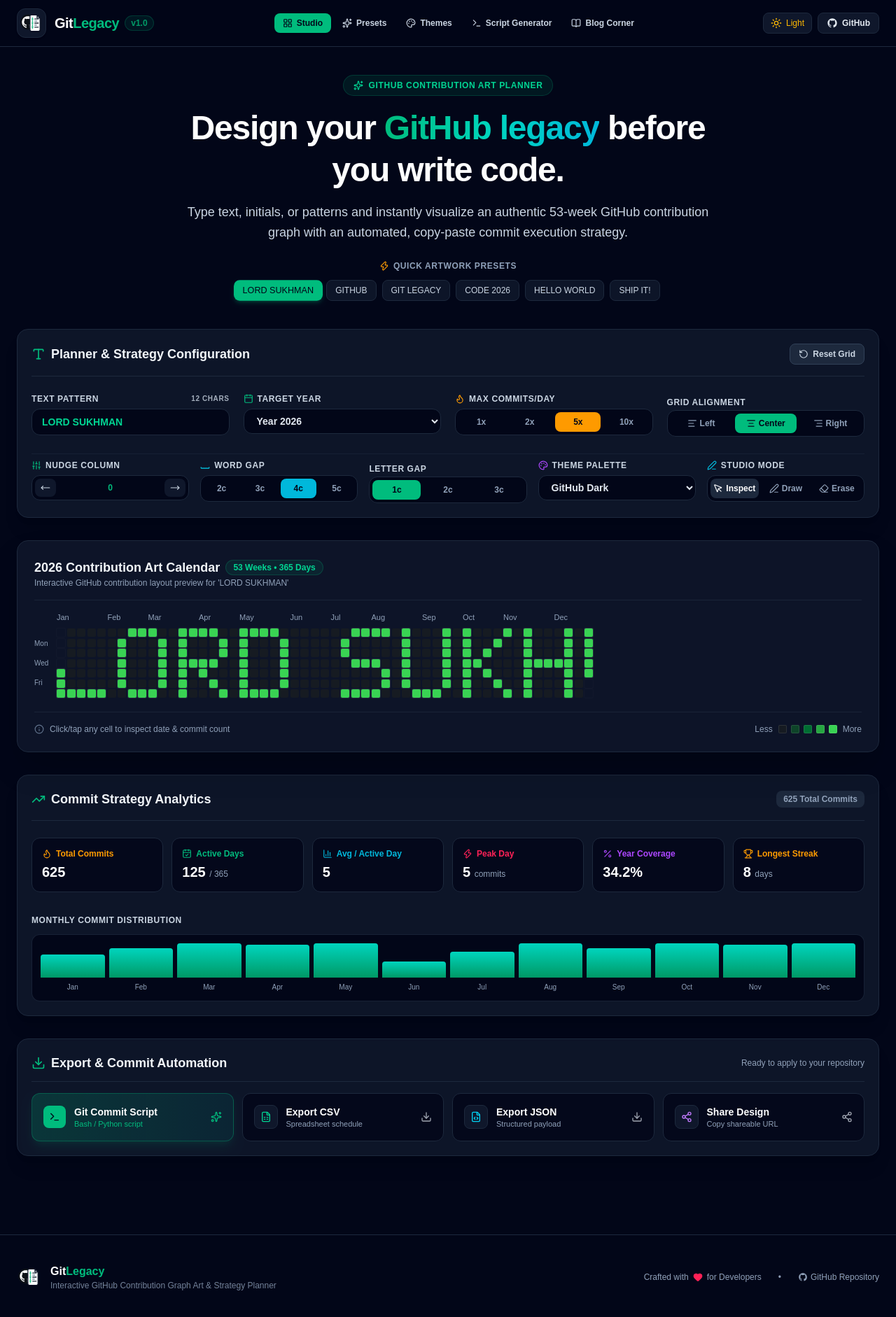
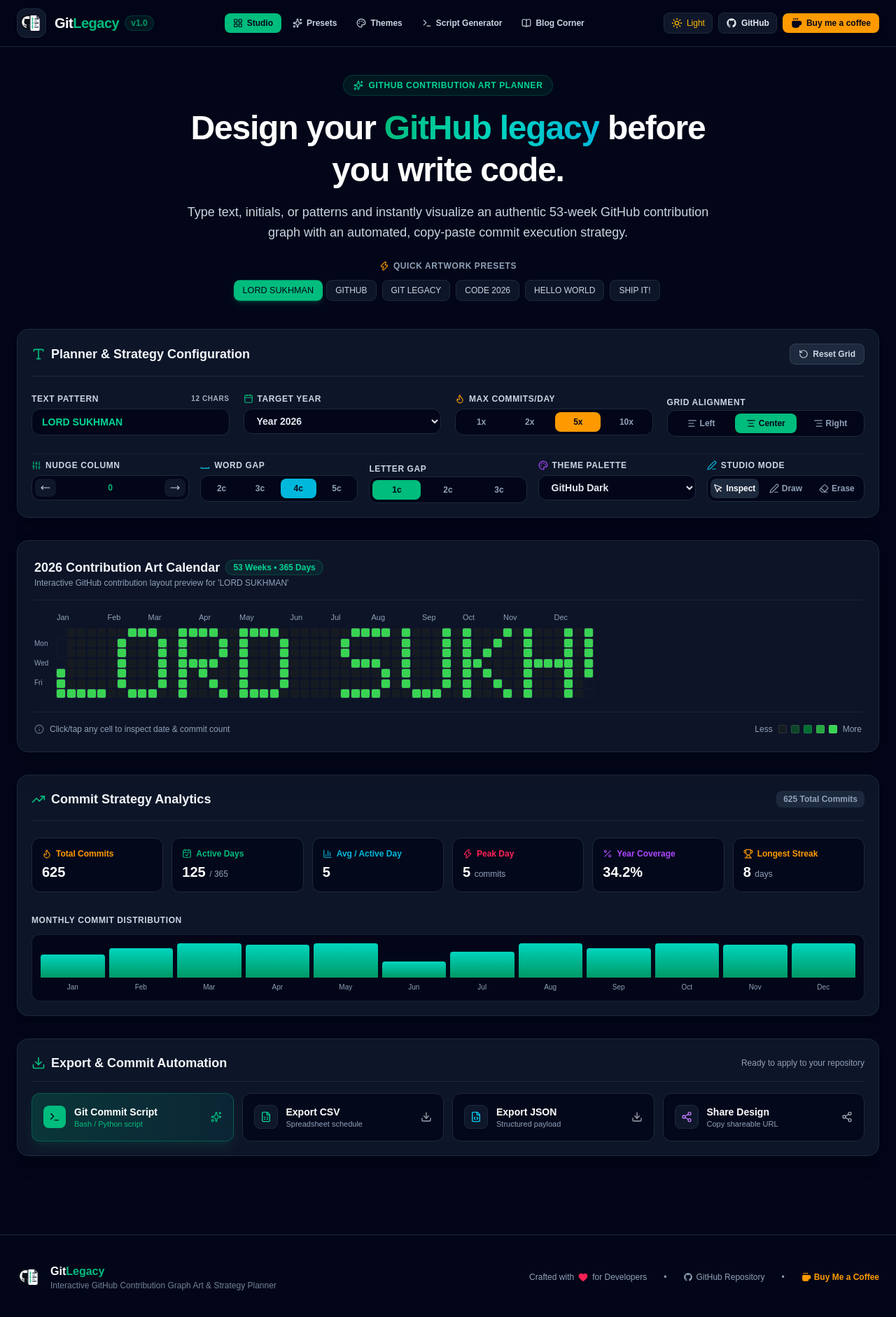
Before and after one commit to Sukhman369/githublegacy, a Next.js app: page / in a window 1280 px wide. Shown: the top 1882 px of the page at 70% size. Built offline with nearby package versions, Linux system fonts and the light colour scheme.

Commit message:
feat(ui): add high-end Buy Me a Coffee button alongside GitHub repo link in header and footer

```diff
--- a/src/components/Footer.tsx
+++ b/src/components/Footer.tsx
@@ -1,7 +1,7 @@
 'use client';
 
 import React from 'react';
-import { Heart } from 'lucide-react';
+import { Heart, Coffee } from 'lucide-react';
 import { GitLegacyLogo } from './GitLegacyLogo';
 import { useTheme } from '../context/ThemeContext';
 
@@ -33,7 +33,7 @@
           </div>
         </div>
 
-        <div className="flex items-center gap-6 text-xs">
+        <div className="flex flex-wrap items-center gap-6 text-xs">
           <span className="flex items-center gap-1.5">
             Crafted with <Heart className="h-3.5 w-3.5 text-rose-500 fill-rose-500" /> for Developers
           </span>
@@ -47,6 +47,16 @@
             <GithubIcon className="h-3.5 w-3.5" />
             <span>GitHub Repository</span>
           </a>
+          <span>•</span>
+          <a
+            href="https://buymeacoffee.com/sukhman"
+            target="_blank"
+            rel="noopener noreferrer"
+            className="flex items-center gap-1 text-amber-500 font-bold hover:text-amber-400 transition-colors"
+          >
+            <Coffee className="h-3.5 w-3.5 fill-amber-500" />
+            <span>Buy Me a Coffee</span>
+          </a>
         </div>
       </div>
     </footer>
--- a/src/components/Header.tsx
+++ b/src/components/Header.tsx
@@ -3,7 +3,7 @@
 import React from 'react';
 import Link from 'next/link';
 import { usePathname } from 'next/navigation';
-import { Sparkles, Code2, ShieldCheck, Sun, Moon, BookOpen, LayoutGrid, Palette, Terminal } from 'lucide-react';
+import { Sparkles, Sun, Moon, BookOpen, LayoutGrid, Palette, Terminal, Coffee } from 'lucide-react';
 import { GitLegacyLogo } from './GitLegacyLogo';
 import { useTheme } from '../context/ThemeContext';
 
@@ -13,12 +13,7 @@
   </svg>
 );
 
-interface HeaderProps {
-  isDarkMode?: boolean;
-  onToggleDarkMode?: () => void;
-}
-
-export const Header: React.FC<HeaderProps> = () => {
+export const Header: React.FC = () => {
   const pathname = usePathname();
   const { isDarkMode, toggleDarkMode } = useTheme();
 
@@ -109,18 +104,32 @@
             </span>
           </button>
 
+          {/* GitHub Repo Link */}
           <a
             href="https://github.com/Sukhman369/githublegacy.git"
             target="_blank"
             rel="noopener noreferrer"
-            className={`inline-flex items-center gap-1.5 rounded-lg px-3 py-1.5 text-xs font-semibold border transition-all ${
+            className={`inline-flex items-center gap-1.5 rounded-lg px-2.5 py-1.5 text-xs font-semibold border transition-all ${
               isDarkMode
                 ? 'bg-slate-900 border-slate-800 text-slate-200 hover:bg-slate-800 hover:text-white'
                 : 'bg-slate-100 border-slate-300 text-slate-700 hover:bg-slate-200 hover:text-slate-900'
             }`}
+            title="GitHub Repository"
           >
             <GithubIcon className="h-4 w-4" />
             <span className="hidden sm:inline">GitHub</span>
+          </a>
+
+          {/* Buy Me a Coffee Button */}
+          <a
+            href="https://buymeacoffee.com/sukhman"
+            target="_blank"
+            rel="noopener noreferrer"
+            className="inline-flex items-center gap-1.5 rounded-lg px-3 py-1.5 text-xs font-bold bg-amber-500 hover:bg-amber-400 text-slate-950 shadow-md hover:scale-105 transition-all"
+            title="Support GitLegacy on Buy Me a Coffee"
+          >
+            <Coffee className="h-4 w-4 fill-slate-950" />
+            <span className="hidden sm:inline">Buy me a coffee</span>
           </a>
         </div>
       </div>
```
